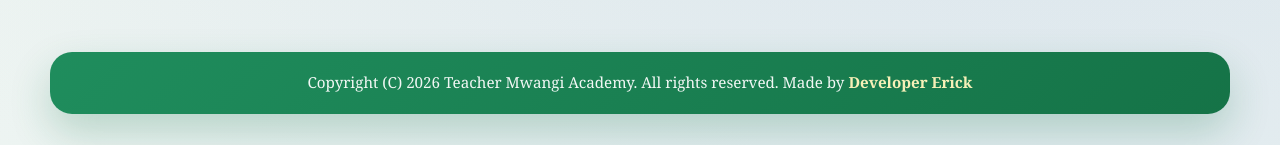
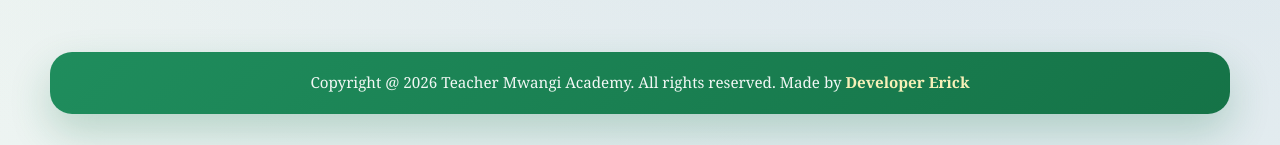
Before and after one commit to eriqck/Teacher-Mwangi-Academy, a Next.js app: page / in a window 1280 px wide. Shown: the part 5561-5706 px from the top of the page. Built offline with nearby package versions, Linux system fonts and the light colour scheme; no server answers.

Commit message:
Adding Copywrite footer

```diff
--- a/components/site-footer.tsx
+++ b/components/site-footer.tsx
@@ -5,7 +5,7 @@
     <footer className="site-footer">
       <div className="page-shell">
         <p className="site-footer-copy">
-          Copyright (C) {new Date().getFullYear()} {academyName}. All rights reserved. Made by{" "}
+          Copyright @ {new Date().getFullYear()} {academyName}. All rights reserved. Made by{" "}
           <a
             href="https://ericdevportfolio.vercel.app"
             target="_blank"
```
